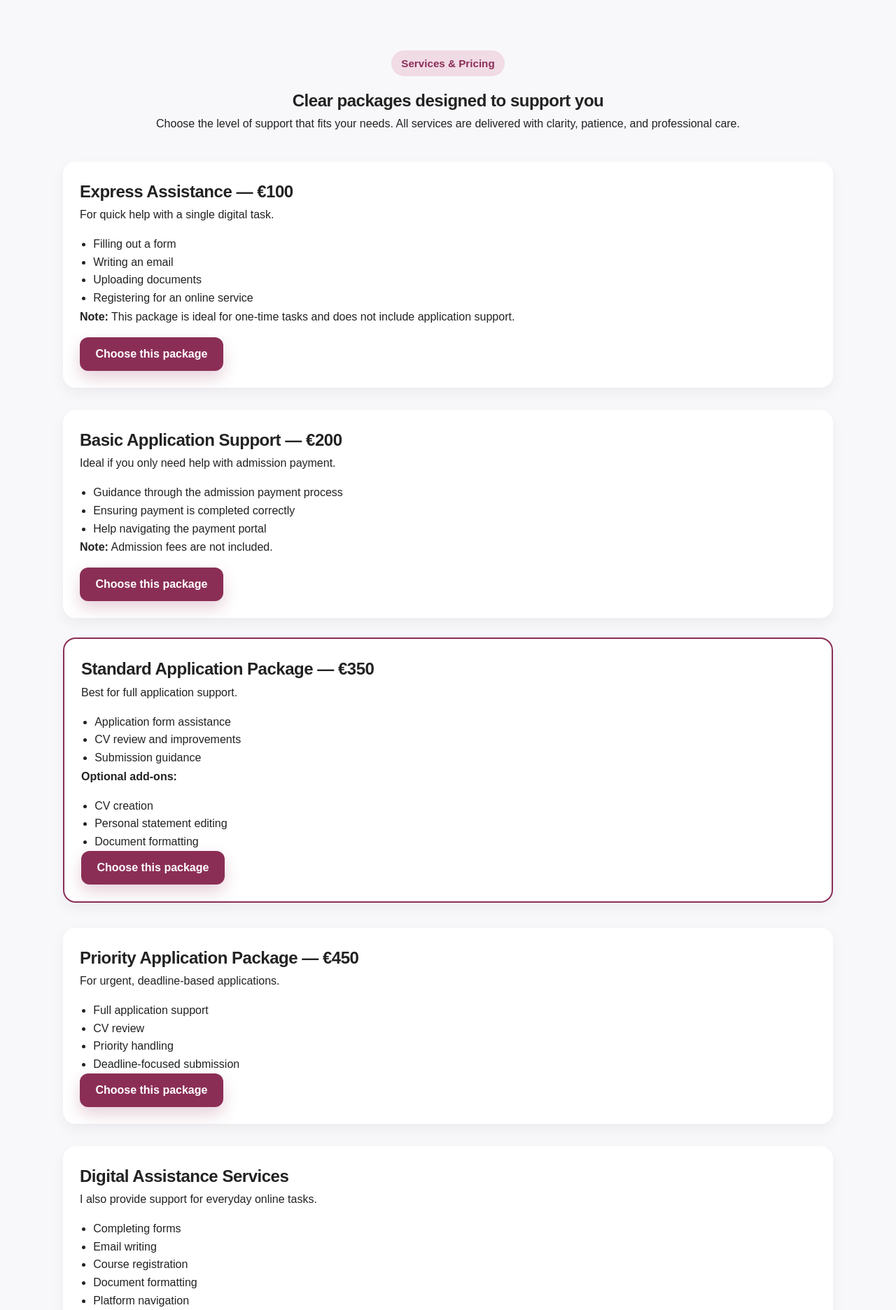
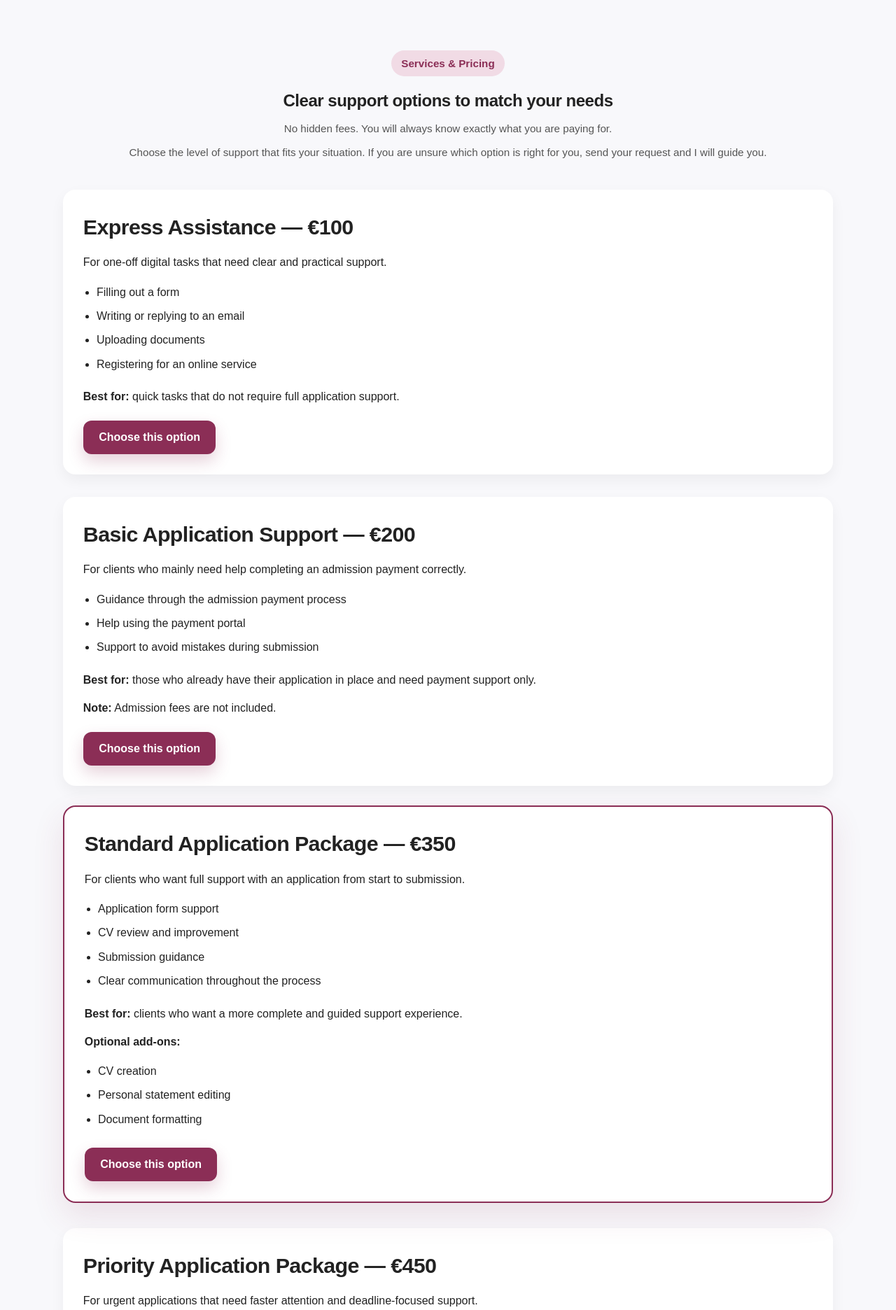
Before and after one commit to Forest-Eloghosa/we-code-we-sketch, a Django app: page /services/ in a window 1280 px wide. Shown: the part 112-1984 px from the top of the page at 70% size. Run offline with Django 4.2, Linux system fonts and the light colour scheme; some libraries are stand-ins or nearby versions.

Commit message:
Fix contact preselect flow and improve services page spacing

```diff
--- a/core/static/core/css/style.css
+++ b/core/static/core/css/style.css
@@ -246,12 +246,17 @@ ul {
     font-size: 2.7rem;
     line-height: 1.2;
     margin-bottom: 1rem;
+    max-width: 650px;
 }
 
 .hero-description {
     max-width: 650px;
     margin-bottom: 1.5rem;
     font-size: 1.05rem;
+}
+
+.hero-buttons {
+    margin-top: 1.5rem;
 }
 
 /* =========================================
@@ -284,7 +289,7 @@ ul {
     display: flex;
     flex-wrap: wrap;
     gap: 0.75rem;
-    margin-top: 1.5rem;
+    margin-top: 2rem;
 }
 
 .trust-badges span {
@@ -588,9 +593,48 @@ ul {
     color: var(--text-main);
 }
 
+.price-card h2 {
+    color: var(--text-main);
+    margin-bottom: 0.8rem;
+    font-size: 1.9rem;
+}
+
+.price-card ul {
+    margin: 1rem 0 1.25rem;
+}
+
+.price-card li {
+    margin-bottom: 0.55rem;
+}
+
+.price-card .btn {
+    margin-top: 0.5rem;
+}
+
 .featured-card {
     border: 2px solid var(--accent);
     transform: translateY(-4px);
+    box-shadow: 0 18px 45px rgba(139, 46, 86, 0.12);
+}
+
+.price-card {
+    padding: 1.8rem;
+}
+
+.price-card p {
+    margin-bottom: 0.8rem;
+}
+
+.pricing-stack {
+    display: flex;
+    flex-direction: column;
+    gap: 2rem;
+    margin-top: 2rem;
+    margin-bottom: 3rem;
+}
+
+.pricing-stack .price-card {
+    margin-bottom: 0;
 }
 
 /* =========================================
--- a/core/templates/core/services.html
+++ b/core/templates/core/services.html
@@ -8,94 +8,147 @@
     <div class="container">
         <div class="section-heading">
             <p class="section-label">Services & Pricing</p>
-            <h1>Clear packages designed to support you</h1>
-            <p>
-                Choose the level of support that fits your needs. All services are delivered with clarity,
-                patience, and professional care.
+            <h1>Clear support options to match your needs</h1>
+            <p style="margin-top: 0.5rem; font-size: 0.95rem; color: var(--text-muted);">
+                No hidden fees. You will always know exactly what you are paying for.
+            </p>
+            <p style="margin-top: 0.5rem; font-size: 0.95rem; color: var(--text-muted);">
+                Choose the level of support that fits your situation. If you are unsure which option is right for you, send your request and I will guide you.
             </p>
         </div>
 
-        <div class="price-card" style="margin-bottom: 2rem;">
+        <div class="pricing-stack">
+        <div class="price-card">
             <h2>Express Assistance — €100</h2>
-            <p>For quick help with a single digital task.</p>
+            <p>For one-off digital tasks that need clear and practical support.</p>
+
             <ul>
                 <li>Filling out a form</li>
-                <li>Writing an email</li>
+                <li>Writing or replying to an email</li>
                 <li>Uploading documents</li>
                 <li>Registering for an online service</li>
             </ul>
-            <p><strong>Note:</strong> This package is ideal for one-time tasks and does not include application support.</p>
-            <a href="{% url 'home' %}?service=digital-assistance&package=express-assistance#contact" class="btn btn-primary">
-                Choose this package
+
+            <p><strong>Best for:</strong> quick tasks that do not require full application support.</p>
+
+            <a href="{% url 'contact' %}?service=digital-assistance&package=express-assistance#contact" class="btn btn-primary">
+                Choose this option
             </a>
         </div>
 
-        <div class="price-card" style="margin-bottom: 2rem;">
+        <div class="price-card">
             <h2>Basic Application Support — €200</h2>
-            <p>Ideal if you only need help with admission payment.</p>
+            <p>For clients who mainly need help completing an admission payment correctly.</p>
+
             <ul>
                 <li>Guidance through the admission payment process</li>
-                <li>Ensuring payment is completed correctly</li>
-                <li>Help navigating the payment portal</li>
+                <li>Help using the payment portal</li>
+                <li>Support to avoid mistakes during submission</li>
             </ul>
+
+            <p><strong>Best for:</strong> those who already have their application in place and need payment support only.</p>
             <p><strong>Note:</strong> Admission fees are not included.</p>
-            <a href="{% url 'home' %}?service=admission-payment&package=basic-application-support#contact" class="btn btn-primary">
-                Choose this package
+
+            <a href="{% url 'contact' %}?service=admission-payment&package=basic-application-support#contact" class="btn btn-primary">
+                Choose this option
             </a>
         </div>
 
-        <div class="price-card featured-card" style="margin-bottom: 2rem;">
+        <div class="price-card featured-card">
             <h2>Standard Application Package — €350</h2>
-            <p>Best for full application support.</p>
+            <p>For clients who want full support with an application from start to submission.</p>
+
             <ul>
-                <li>Application form assistance</li>
-                <li>CV review and improvements</li>
+                <li>Application form support</li>
+                <li>CV review and improvement</li>
                 <li>Submission guidance</li>
+                <li>Clear communication throughout the process</li>
             </ul>
+
+            <p><strong>Best for:</strong> clients who want a more complete and guided support experience.</p>
+
             <p><strong>Optional add-ons:</strong></p>
             <ul>
                 <li>CV creation</li>
                 <li>Personal statement editing</li>
                 <li>Document formatting</li>
             </ul>
-            <a href="{% url 'home' %}?service=application-support&package=standard-application-package#contact" class="btn btn-primary">
-                Choose this package
+
+            <a href="{% url 'contact' %}?service=application-support&package=standard-application-package#contact" class="btn btn-primary">
+                Choose this option
             </a>
         </div>
 
-        <div class="price-card" style="margin-bottom: 2rem;">
+        <div class="price-card">
             <h2>Priority Application Package — €450</h2>
-            <p>For urgent, deadline-based applications.</p>
+            <p>For urgent applications that need faster attention and deadline-focused support.</p>
+
             <ul>
                 <li>Full application support</li>
                 <li>CV review</li>
                 <li>Priority handling</li>
-                <li>Deadline-focused submission</li>
+                <li>Deadline-focused submission support</li>
             </ul>
-            <a href="{% url 'home' %}?service=application-support&package=priority-application-package#contact" class="btn btn-primary">
-                Choose this package
+
+            <p><strong>Best for:</strong> clients working against a close deadline.</p>
+
+            <a href="{% url 'contact' %}?service=application-support&package=priority-application-package#contact" class="btn btn-primary">
+                Choose this option
             </a>
         </div>
 
         <div class="price-card">
             <h2>Digital Assistance Services</h2>
-            <p>I also provide support for everyday online tasks.</p>
+            <p>Support for everyday online tasks that may feel confusing, time-consuming, or stressful.</p>
+
             <ul>
                 <li>Completing forms</li>
                 <li>Email writing</li>
                 <li>Course registration</li>
                 <li>Document formatting</li>
-                <li>Platform navigation</li>
+                <li>Platform navigation support</li>
             </ul>
-            <p><strong>Pricing varies based on complexity.</strong></p>
-            <a href="{% url 'home' %}?service=digital-assistance&package=general-digital-assistance#contact" class="btn btn-primary">
-                Choose this package
+
+            <p><strong>Pricing:</strong> varies depending on the complexity of the task.</p>
+            <p><strong>Best for:</strong> clients who need flexible support outside the listed packages.</p>
+
+            <a href="{% url 'contact' %}?service=digital-assistance&package=general-digital-assistance#contact" class="btn btn-primary">
+                Choose this option
             </a>
         </div>
+       </div>
 
-        <div style="text-align: center; margin-top: 3rem;">
-            <a href="{% url 'home' %}#contact" class="btn btn-primary">Request Support</a>
+        <section id="important-info" class="section section-alt">
+    <div class="container">
+        <div class="section-heading">
+            <p class="section-label">Before You Book</p>
+            <h2>Important information to keep in mind</h2>
+        </div>
+
+        <div class="notice-box">
+            <ul>
+                <li>Services do not guarantee admission into any institution.</li>
+                <li>Visa or immigration services are not provided.</li>
+                <li>Admission fees are not included in service fees.</li>
+                <li>Service fees are non-refundable once work has started.</li>
+                <li>Additional charges may apply for extra documents or currency conversion costs.</li>
+            </ul>
         </div>
     </div>
 </section>
+
+        <div class="notice-box" style="margin-top: 3rem;">
+            <h3>Not sure which option to choose?</h3>
+            <p>
+                That is completely okay. Just submit your request with the closest option and I will guide you to the best solution based on your needs.
+            </p>
+
+            <a href="{% url 'contact' %}" class="btn btn-secondary" style="margin-top: 1rem;">
+                Start Your Request
+            </a>
+            <p style="margin-top: 1rem; font-size: 0.9rem; color: var(--text-muted);">
+    ✔ No obligation • ✔ Friendly support • ✔ Clear communication
+</p>
+        </div>
+
 {% endblock %}
--- a/core/views.py
+++ b/core/views.py
@@ -213,17 +213,41 @@ def delete_request(request, request_id):
     )
 
 def contact(request):
+    selected_service = request.GET.get("service")
+    selected_package = request.GET.get("package")
+
     if request.method == "POST":
         form = ClientRequestForm(request.POST)
         if form.is_valid():
             client_request = form.save()
 
-            # Send emails (same logic from home)
+            send_mail(
+                subject=f"New Client Request from {client_request.full_name}",
+                message=(
+                    f"A new enquiry has been submitted.\n\n"
+                    f"Full Name: {client_request.full_name}\n"
+                    f"Email: {client_request.email}\n"
+                    f"WhatsApp Number: {client_request.phone}\n"
+                    f"Service Needed: {client_request.get_service_display()}\n"
+                    f"Selected Package: "
+                    f"{client_request.get_package_display() if client_request.package else 'Not selected'}\n"
+                    f"Deadline: {client_request.deadline if client_request.deadline else 'Not provided'}\n"
+                    f"Message:\n{client_request.message}\n"
+                ),
+                from_email=settings.DEFAULT_FROM_EMAIL,
+                recipient_list=[settings.EMAIL_HOST_USER],
+                fail_silently=False,
+            )
+
             send_client_email(client_request)
-
             return redirect("thank_you")
     else:
-        form = ClientRequestForm()
+        form = ClientRequestForm(
+            initial={
+                "service": selected_service,
+                "package": selected_package,
+            }
+        )
 
     return render(request, "core/contact.html", {"form": form})
 
```
Also changed, not shown: core/templates/core/index.html (+23 -11 lines).
